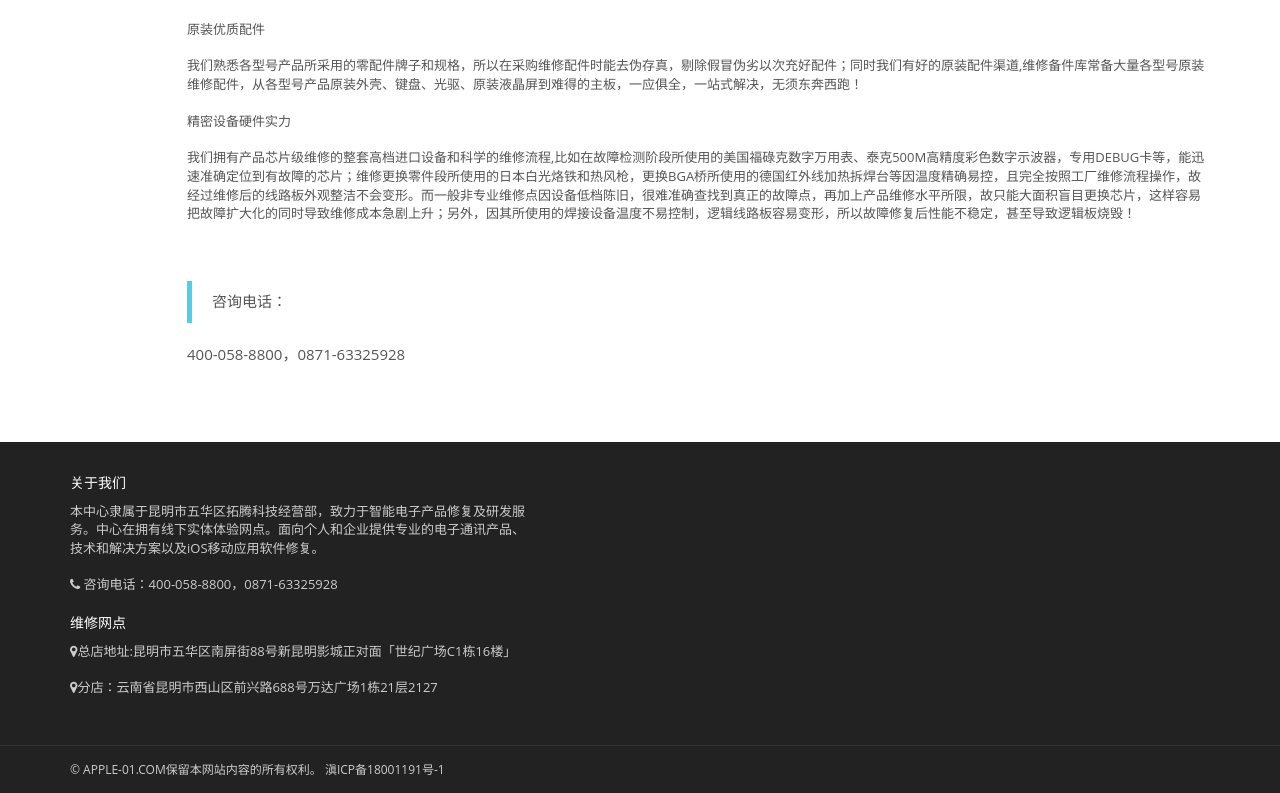
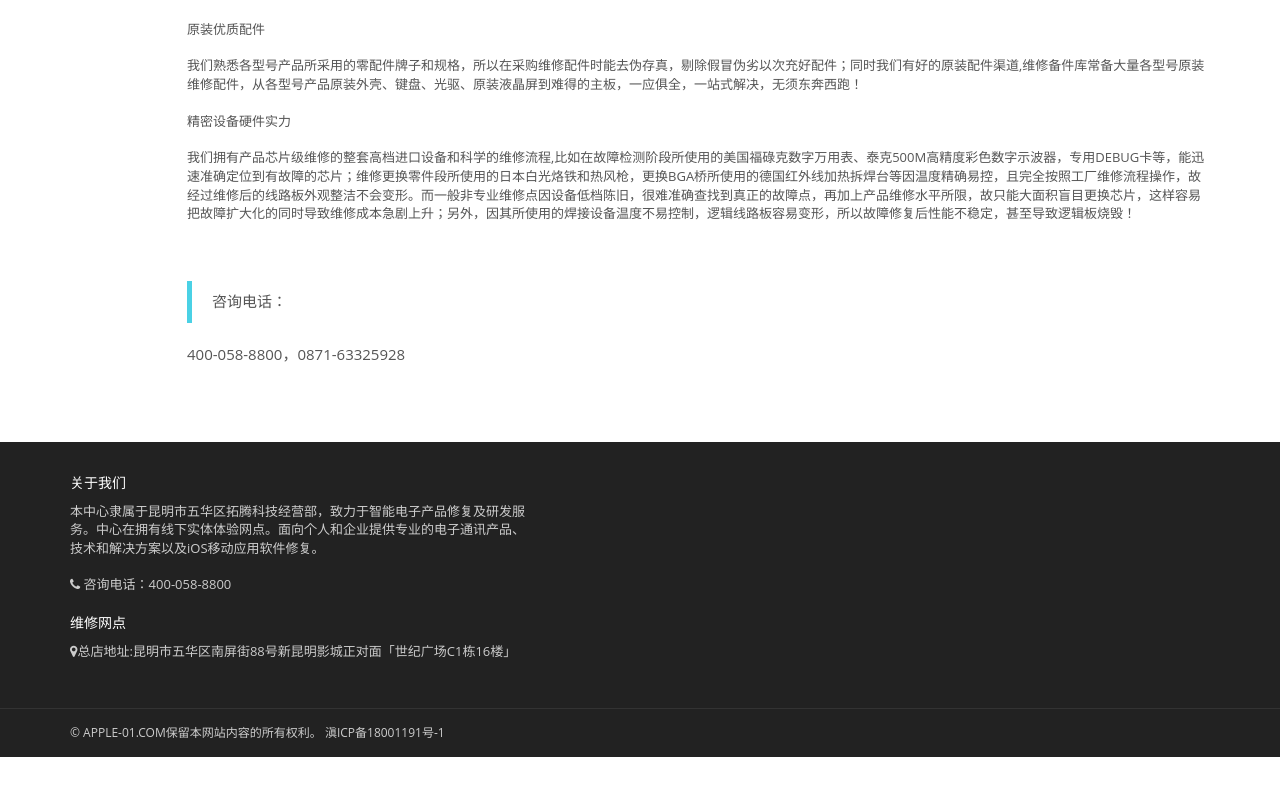
Before and after one commit to ChenQianPing/Site.Apple01, a plain HTML site: page apple01/about/index.htm in a window 1280 px wide. Shown: the part 991-1784 px from the top of the page. After the commit the page ends 1748 px from the top, so only its background shows below. Drawn offline with nearby package versions, Linux system fonts and the light colour scheme; a script that the page names is missing; a web font is replaced by a local one.

Commit message:
first Commit

```diff
--- a/apple01/about/index.htm
+++ b/apple01/about/index.htm
@@ -184,12 +184,12 @@
                     <h3>关于我们</h3>
                     <p>本中心隶属于昆明市五华区拓腾科技经营部，致力于智能电子产品修复及研发服务。中心在拥有线下实体体验网点。面向个人和企业提供专业的电子通讯产品、技术和解决方案以及iOS移动应用软件修复。</p>
                     <p>
-                        <i class="fa fa-phone"></i> 咨询电话：400-058-8800，0871-63325928<br>
+                        <i class="fa fa-phone"></i> 咨询电话：400-058-8800<br>
                     </p>
                     <h3>维修网点</h3>
                     <!--<p><i class="fa fa-map-marker"></i>中国·昆明<br /></p>-->
                     <p><i class="fa fa-map-marker"></i>总店地址:昆明市五华区南屏街88号新昆明影城正对面「世纪广场C1栋16楼」<br /></p>
-                    <p><i class="fa fa-map-marker"></i>分店：云南省昆明市西山区前兴路688号万达广场1栋21层2127<br /></p>
+                    <!--<p><i class="fa fa-map-marker"></i>分店：云南省昆明市西山区前兴路688号万达广场1栋21层2127<br /></p>-->
                     <!--<p><i class="fa fa-map-marker"></i>徐汇区|长宁区|黄浦区|普陀区|静安区|杨浦区|闵行区|浦东新区<br /></p>-->
                     <ul class="list-unstyled social">
                         <!-- <li><a href="http://mp.weixin.qq.com/s?__biz=MzAxNTQ3MDEwNQ==&mid=313939162&idx=1&sn=273351e27b8c8d7c728e54a5da9066e8" class="fa fa-weixin" target="_blank"></a></li>-->
```
Also changed, not shown: apple01/index.htm (+2 -2 lines).
